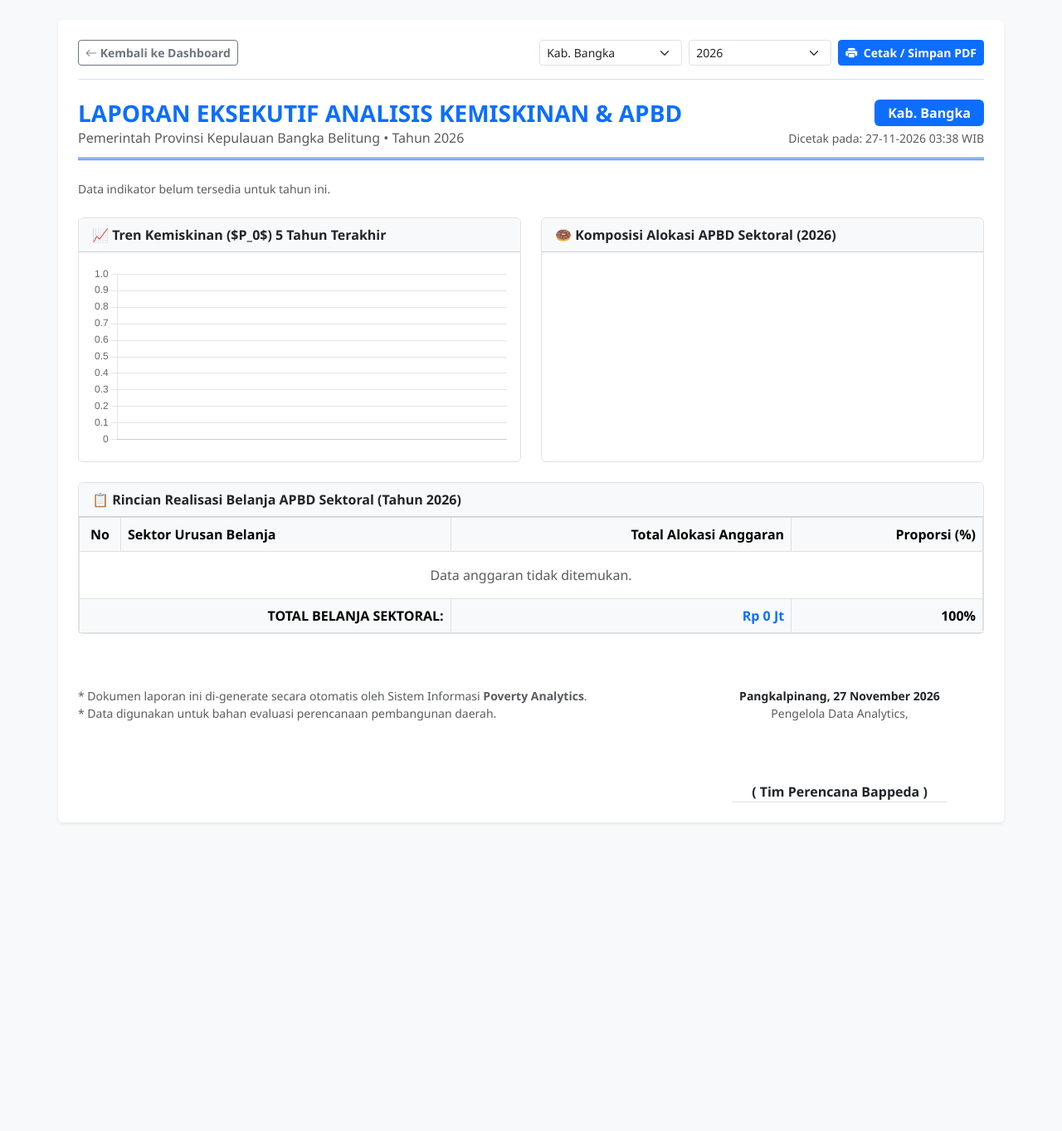
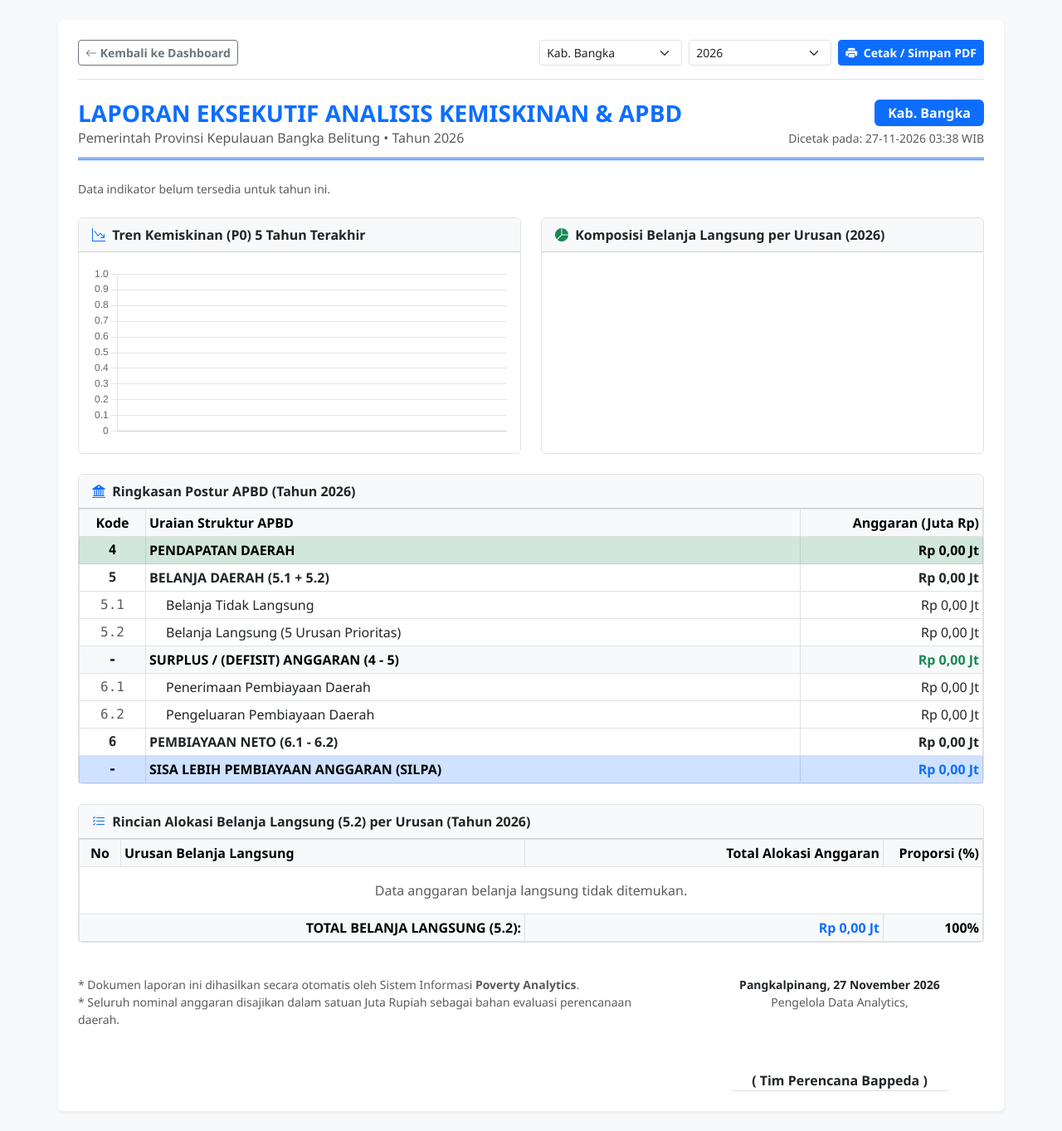
Before and after one commit to mrapi6774-ui/poverty-analytics, a Laravel app: page /report/pdf in a window 1280 px wide. Shown: the whole page at 83% size. Before the commit the page ends 992 px from the top, so only its background shows below. Run offline with Laravel 12, Linux system fonts and the light colour scheme; data comes from the database, SQL or seed files in the repository; data that the repository does not hold is empty; a map, chart or similar area stays blank.

Commit message:
feat: memperbaiki eskpor pdf agar sesuai

```diff
--- a/app/Http/Controllers/DashboardController.php
+++ b/app/Http/Controllers/DashboardController.php
@@ -8,6 +8,7 @@ use App\Models\Indicator;
 use App\Models\Regency;
 use App\Models\RegionalIndicatorData;
 use App\Models\ApbdExpenditure;
+use App\Models\ApbdAccountRecord;
 
 class DashboardController extends Controller
 {
@@ -243,6 +244,7 @@ class DashboardController extends Controller
 }
 
     // Halaman Laporan Eksekutif & Cetak PDF
+// Halaman Laporan Eksekutif & Cetak PDF
     public function reportPDF(Request $request)
     {
         $selectedRegency = $request->get('regency_id', 3); // Default Kab. Bangka
@@ -252,19 +254,60 @@ public function reportPDF(Request $request)
         $years     = range(2025, 2035);
         $selectedRegObj = Regency::find($selectedRegency);
 
-    // 1. Data Indikator Utama Wilayah (Kemiskinan P0, HLS, AHH, TPT)
+        // 1. Data Indikator Utama Wilayah
         $indicatorSummary = RegionalIndicatorData::with('indicator')
             ->where('regency_id', $selectedRegency)
             ->where('year', $selectedYear)
             ->get();
 
-    // 2. Data Ringkasan Belanja APBD Sektoral
+        // 2. Data Ringkasan Belanja Langsung (5.2) per Urusan
         $apbdSummary = ApbdExpenditure::with('sector')
             ->where('regency_id', $selectedRegency)
             ->where('year', $selectedYear)
             ->get();
 
-    // 3. Tren 5 Tahun Terakhir P0 Kemiskinan
+        // 3. Data Postur APBD (Pendapatan 4, Belanja 5.1, Pembiayaan 6)
+        $accountRecords = ApbdAccountRecord::with('account')
+            ->where('regency_id', $selectedRegency)
+            ->where('year', $selectedYear)
+            ->get();
+
+        $totalPendapatan = $accountRecords
+            ->filter(fn($r) => $r->account && $r->account->type === 'pendapatan')
+            ->sum('amount');
+
+        $totalBelanja51 = $accountRecords
+            ->filter(fn($r) => $r->account && $r->account->type === 'belanja_tidak_langsung')
+            ->sum('amount');
+
+        $totalBelanja52 = $apbdSummary->sum('total_expense');
+        $totalBelanja   = $totalBelanja51 + $totalBelanja52;
+        $surplusDefisit = $totalPendapatan - $totalBelanja;
+
+        $penerimaanPembiayaan = $accountRecords
+            ->filter(fn($r) => $r->account && $r->account->category_code === '6.1')
+            ->sum('amount');
+
+        $pengeluaranPembiayaan = $accountRecords
+            ->filter(fn($r) => $r->account && $r->account->category_code === '6.2')
+            ->sum('amount');
+
+        $pembiayaanNeto = $penerimaanPembiayaan - $pengeluaranPembiayaan;
+        $silpa          = $surplusDefisit + $pembiayaanNeto;
+
+        $posturApbd = [
+            'pendapatan'             => $totalPendapatan,
+            'belanja_51'             => $totalBelanja51,
+            'belanja_52'             => $totalBelanja52,
+            'total_belanja'          => $totalBelanja,
+            'surplus_defisit'        => $surplusDefisit,
+            'penerimaan_pembiayaan'  => $penerimaanPembiayaan,
+            'pengeluaran_pembiayaan' => $pengeluaranPembiayaan,
+            'pembiayaan_neto'        => $pembiayaanNeto,
+            'silpa'                  => $silpa,
+        ];
+
+        // 4. Tren 5 Tahun Terakhir P0 Kemiskinan
         $p0Trend = RegionalIndicatorData::where('regency_id', $selectedRegency)
             ->where('indicator_id', 1)
             ->whereBetween('year', [$selectedYear - 4, $selectedYear])
@@ -273,7 +316,7 @@ public function reportPDF(Request $request)
 
         return view('pages.report-pdf', compact(
             'regencies', 'years', 'selectedRegency', 'selectedYear',
-        'selectedRegObj', 'indicatorSummary', 'apbdSummary', 'p0Trend'
+            'selectedRegObj', 'indicatorSummary', 'apbdSummary', 'posturApbd', 'p0Trend'
         ));
     }
 }
--- a/resources/views/pages/report-pdf.blade.php
+++ b/resources/views/pages/report-pdf.blade.php
@@ -3,8 +3,8 @@
 <head>
     <meta charset="UTF-8">
     <meta name="viewport" content="width=device-width, initial-scale=1.0">
-    <title>Laporan Eksekutif Analytics Kemiskinan & APBD - {{ $selectedRegObj->name }}</title>
-    <!-- Bootstrap 5 CSS -->
+    <title>Laporan Eksekutif Kemiskinan & APBD - {{ $selectedRegObj->name }}</title>
+    <!-- Bootstrap 5 CSS & Icons -->
     <link href="https://cdn.jsdelivr.net/npm/bootstrap@5.3.0/dist/css/bootstrap.min.css" rel="stylesheet">
     <link rel="stylesheet" href="https://cdn.jsdelivr.net/npm/bootstrap-icons@1.11.0/font/bootstrap-icons.css">
     <!-- Chart.js -->
@@ -17,14 +17,12 @@
             color: #212529;
         }
 
-        /* Kop Surat / Header Laporan */
         .report-header {
             border-bottom: 3px double #0d6efd;
             padding-bottom: 12px;
             margin-bottom: 24px;
         }
 
-        /* Aturan Khusus Cetak / Simpan PDF */
         @media print {
             .no-print {
                 display: none !important;
@@ -49,6 +47,16 @@
 </head>
 <body class="py-4">
 
+@php
+    $urusanLabels = [
+        'Kemiskinan Makro'           => 'Urusan Sosial (1.13)',
+        'Pendidikan'                 => 'Urusan Pendidikan (1.01)',
+        'Kesehatan'                  => 'Urusan Kesehatan (1.02)',
+        'Infrastruktur & Perumahan'  => 'Urusan Infrastruktur (1.03)',
+        'Ketenagakerjaan & Ekonomi'  => 'Urusan Pilihan (2.01)',
+    ];
+@endphp
+
 <div class="container bg-white p-4 shadow-sm rounded">
 
     <!-- Tombol Aksi (Hanya Muncul di Layar Web) -->
@@ -57,7 +65,6 @@
             <i class="bi bi-arrow-left"></i> Kembali ke Dashboard
         </a>
         <div class="d-flex gap-2">
-            <!-- Form Filter Wilayah & Tahun -->
             <form method="GET" action="{{ route('report.pdf') }}" class="d-flex gap-2">
                 <select name="regency_id" class="form-select form-select-sm" onchange="this.form.submit()">
                     @foreach($regencies as $reg)
@@ -80,7 +87,7 @@
     <div class="report-header d-flex justify-content-between align-items-center">
         <div>
             <h3 class="fw-bold text-uppercase m-0 text-primary">Laporan Eksekutif Analisis Kemiskinan & APBD</h3>
-            <div class="text-muted small fs-6">Pemerintah Provinsi Kepulauan Bangka Belitung • Tahun {{ $selectedYear }}</div>
+            <div class="text-muted small fs-6">Pemerintah Provinsi Kepulauan Bangka Belitung &bull; Tahun {{ $selectedYear }}</div>
         </div>
         <div class="text-end">
             <span class="badge bg-primary fs-6 px-3 py-2">{{ $selectedRegObj->name }}</span>
@@ -91,11 +98,11 @@
     <!-- BARIS 1: KARTU INDIKATOR MAKRO -->
     <div class="row g-3 mb-4">
         @forelse($indicatorSummary as $item)
-            <div class="col-md-3">
-                <div class="card p-3 border-0 bg-light">
+            <div class="col-md-3 col-6">
+                <div class="card p-3 border bg-light h-100">
                     <div class="text-muted small fw-semibold text-uppercase">{{ $item->indicator->name }}</div>
                     <div class="fs-4 fw-bold text-dark mt-1">
-                        {{ number_format($item->value, 2) }} <small class="fs-6 text-muted">{{ $item->indicator->unit }}</small>
+                        {{ number_format($item->value, 2, ',', '.') }} <small class="fs-6 text-muted">{{ $item->indicator->unit }}</small>
                     </div>
                 </div>
             </div>
@@ -104,25 +111,23 @@
         @endforelse
     </div>
 
-    <!-- BARIS 2: GRAFIK TREN & TABEL BELANJA -->
+    <!-- BARIS 2: GRAFIK TREN & KOMPOSISI BELANJA -->
     <div class="row g-4 mb-4">
-        <!-- Grafik Tren Kemiskinan 5 Tahun -->
         <div class="col-6">
             <div class="card h-100 border">
                 <div class="card-header bg-light fw-bold py-2">
-                    📈 Tren Kemiskinan ($P_0$) 5 Tahun Terakhir
+                    <i class="bi bi-graph-down-arrow text-primary me-1"></i> Tren Kemiskinan (P0) 5 Tahun Terakhir
                 </div>
                 <div class="card-body">
-                    <canvas id="p0TrendReportChart" style="max-height: 220px;"></canvas>
+                    <canvas id="p0TrendReportChart" style="max-height: 210px;"></canvas>
                 </div>
             </div>
         </div>
 
-        <!-- Grafik Komposisi Belanja APBD -->
         <div class="col-6">
             <div class="card h-100 border">
                 <div class="card-header bg-light fw-bold py-2">
-                    🍩 Komposisi Alokasi APBD Sektoral ({{ $selectedYear }})
+                    <i class="bi bi-pie-chart-fill text-success me-1"></i> Komposisi Belanja Langsung per Urusan ({{ $selectedYear }})
                 </div>
                 <div class="card-body d-flex justify-content-center align-items-center">
                     <canvas id="apbdCompositionReportChart" style="max-height: 200px;"></canvas>
@@ -131,19 +136,86 @@
         </div>
     </div>
 
-    <!-- BARIS 3: TABEL ALOKASI ANGGARAN SEKTORAL -->
+    <!-- BARIS 3: RINGKASAN POSTUR APBD (4, 5.1, 5.2, 6) -->
     <div class="card border mb-4">
         <div class="card-header bg-light fw-bold py-2">
-            📋 Rincian Realisasi Belanja APBD Sektoral (Tahun {{ $selectedYear }})
+            <i class="bi bi-bank2 text-primary me-1"></i> Ringkasan Postur APBD (Tahun {{ $selectedYear }})
         </div>
         <div class="card-body p-0">
-            <table class="table table-bordered align-middle mb-0 text-sm">
+            <table class="table table-bordered table-sm align-middle mb-0">
+                <thead class="table-light">
+                    <tr>
+                        <th style="width: 80px;" class="text-center">Kode</th>
+                        <th>Uraian Struktur APBD</th>
+                        <th class="text-end" style="width: 220px;">Anggaran (Juta Rp)</th>
+                    </tr>
+                </thead>
+                <tbody>
+                    <tr class="fw-bold table-success bg-opacity-10">
+                        <td class="text-center font-monospace">4</td>
+                        <td>PENDAPATAN DAERAH</td>
+                        <td class="text-end">Rp {{ number_format($posturApbd['pendapatan'], 2, ',', '.') }} Jt</td>
+                    </tr>
+                    <tr class="fw-bold">
+                        <td class="text-center font-monospace">5</td>
+                        <td>BELANJA DAERAH (5.1 + 5.2)</td>
+                        <td class="text-end">Rp {{ number_format($posturApbd['total_belanja'], 2, ',', '.') }} Jt</td>
+                    </tr>
+                    <tr>
+                        <td class="text-center font-monospace text-muted">5.1</td>
+                        <td class="ps-4">Belanja Tidak Langsung</td>
+                        <td class="text-end">Rp {{ number_format($posturApbd['belanja_51'], 2, ',', '.') }} Jt</td>
+                    </tr>
+                    <tr>
+                        <td class="text-center font-monospace text-muted">5.2</td>
+                        <td class="ps-4">Belanja Langsung (5 Urusan Prioritas)</td>
+                        <td class="text-end">Rp {{ number_format($posturApbd['belanja_52'], 2, ',', '.') }} Jt</td>
+                    </tr>
+                    <tr class="fw-bold table-light">
+                        <td class="text-center font-monospace">-</td>
+                        <td>SURPLUS / (DEFISIT) ANGGARAN (4 - 5)</td>
+                        <td class="text-end {{ $posturApbd['surplus_defisit'] < 0 ? 'text-danger' : 'text-success' }}">
+                            Rp {{ number_format($posturApbd['surplus_defisit'], 2, ',', '.') }} Jt
+                        </td>
+                    </tr>
+                    <tr>
+                        <td class="text-center font-monospace text-muted">6.1</td>
+                        <td class="ps-4">Penerimaan Pembiayaan Daerah</td>
+                        <td class="text-end">Rp {{ number_format($posturApbd['penerimaan_pembiayaan'], 2, ',', '.') }} Jt</td>
+                    </tr>
+                    <tr>
+                        <td class="text-center font-monospace text-muted">6.2</td>
+                        <td class="ps-4">Pengeluaran Pembiayaan Daerah</td>
+                        <td class="text-end">Rp {{ number_format($posturApbd['pengeluaran_pembiayaan'], 2, ',', '.') }} Jt</td>
+                    </tr>
+                    <tr class="fw-bold">
+                        <td class="text-center font-monospace">6</td>
+                        <td>PEMBIAYAAN NETO (6.1 - 6.2)</td>
+                        <td class="text-end">Rp {{ number_format($posturApbd['pembiayaan_neto'], 2, ',', '.') }} Jt</td>
+                    </tr>
+                    <tr class="fw-bold table-primary">
+                        <td class="text-center font-monospace">-</td>
+                        <td>SISA LEBIH PEMBIAYAAN ANGGARAN (SILPA)</td>
+                        <td class="text-end text-primary">Rp {{ number_format($posturApbd['silpa'], 2, ',', '.') }} Jt</td>
+                    </tr>
+                </tbody>
+            </table>
+        </div>
+    </div>
+
+    <!-- BARIS 4: TABEL ALOKASI ANGGARAN BELANJA LANGSUNG (5.2) PER URUSAN -->
+    <div class="card border mb-4">
+        <div class="card-header bg-light fw-bold py-2">
+            <i class="bi bi-list-check text-primary me-1"></i> Rincian Alokasi Belanja Langsung (5.2) per Urusan (Tahun {{ $selectedYear }})
+        </div>
+        <div class="card-body p-0">
+            <table class="table table-bordered table-sm align-middle mb-0">
                 <thead class="table-light">
                     <tr>
                         <th style="width: 50px;" class="text-center">No</th>
-                        <th>Sektor Urusan Belanja</th>
+                        <th>Urusan Belanja Langsung</th>
                         <th class="text-end">Total Alokasi Anggaran</th>
-                        <th class="text-end">Proporsi (%)</th>
+                        <th class="text-end" style="width: 120px;">Proporsi (%)</th>
                     </tr>
                 </thead>
                 <tbody>
@@ -151,22 +223,22 @@
                     @forelse($apbdSummary as $idx => $row)
                         <tr>
                             <td class="text-center fw-bold">{{ $idx + 1 }}</td>
-                            <td>{{ $row->sector->name }}</td>
-                            <td class="text-end fw-semibold">Rp {{ number_format($row->total_expense, 0, ',', '.') }} Jt</td>
+                            <td>{{ $urusanLabels[$row->sector->name] ?? $row->sector->name }}</td>
+                            <td class="text-end fw-semibold">Rp {{ number_format($row->total_expense, 2, ',', '.') }} Jt</td>
                             <td class="text-end">
-                                {{ $totalBudget > 0 ? number_format(($row->total_expense / $totalBudget) * 100, 1) : 0 }}%
+                                {{ $totalBudget > 0 ? number_format(($row->total_expense / $totalBudget) * 100, 1, ',', '.') : '0,0' }}%
                             </td>
                         </tr>
                     @empty
                         <tr>
-                            <td colspan="4" class="text-center py-3 text-muted">Data anggaran tidak ditemukan.</td>
+                            <td colspan="4" class="text-center py-3 text-muted">Data anggaran belanja langsung tidak ditemukan.</td>
                         </tr>
                     @endforelse
                 </tbody>
                 <tfoot class="table-light fw-bold">
                     <tr>
-                        <td colspan="2" class="text-end">TOTAL BELANJA SEKTORAL:</td>
-                        <td class="text-end text-primary">Rp {{ number_format($totalBudget, 0, ',', '.') }} Jt</td>
+                        <td colspan="2" class="text-end">TOTAL BELANJA LANGSUNG (5.2):</td>
+                        <td class="text-end text-primary">Rp {{ number_format($totalBudget, 2, ',', '.') }} Jt</td>
                         <td class="text-end">100%</td>
                     </tr>
                 </tfoot>
@@ -175,11 +247,11 @@
     </div>
 
     <!-- TANDA TANGAN / KETERANGAN PENUTUP -->
-    <div class="row mt-5 pt-3 no-print-break">
+    <div class="row mt-4 pt-3">
         <div class="col-8">
             <div class="small text-muted">
-                * Dokumen laporan ini di-generate secara otomatis oleh Sistem Informasi <strong>Poverty Analytics</strong>.<br>
-                * Data digunakan untuk bahan evaluasi perencanaan pembangunan daerah.
+                * Dokumen laporan ini dihasilkan secara otomatis oleh Sistem Informasi <strong>Poverty Analytics</strong>.<br>
+                * Seluruh nominal anggaran disajikan dalam satuan Juta Rupiah sebagai bahan evaluasi perencanaan daerah.
             </div>
         </div>
         <div class="col-4 text-center">
@@ -193,7 +265,6 @@
 </div>
 
 <script>
-    // 1. Render Chart Tren Kemiskinan P0
     const p0Years = JSON.parse('{!! json_encode(array_keys($p0Trend->toArray())) !!}');
     const p0Values = JSON.parse('{!! json_encode(array_values($p0Trend->toArray())) !!}');
 
@@ -216,9 +287,16 @@
         }
     });
 
-    // 2. Render Chart Komposisi APBD
+    const urusanMap = {
+        'Kemiskinan Makro': 'Urusan Sosial (1.13)',
+        'Pendidikan': 'Urusan Pendidikan (1.01)',
+        'Kesehatan': 'Urusan Kesehatan (1.02)',
+        'Infrastruktur & Perumahan': 'Urusan Infrastruktur (1.03)',
+        'Ketenagakerjaan & Ekonomi': 'Urusan Pilihan (2.01)'
+    };
+
     const apbdSummary = JSON.parse('{!! json_encode($apbdSummary) !!}');
-    const sectorNames = apbdSummary.map(item => item.sector.name);
+    const sectorNames = apbdSummary.map(item => urusanMap[item.sector.name] || item.sector.name);
     const sectorExpenses = apbdSummary.map(item => item.total_expense);
 
     new Chart(document.getElementById('apbdCompositionReportChart'), {
```
Also changed, not shown: resources/views/auth/login.blade.php (+16 -34 lines). Lines whose indentation alone changed are shown as unchanged.
